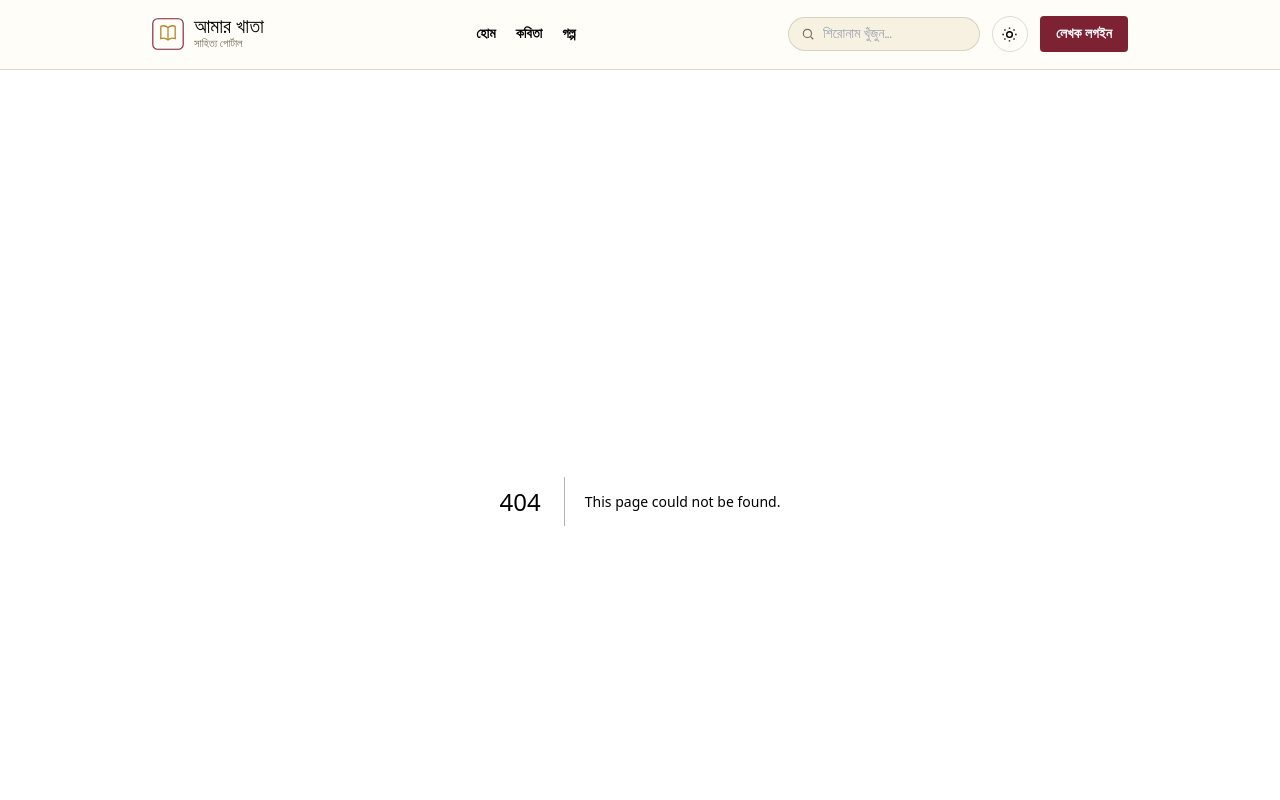
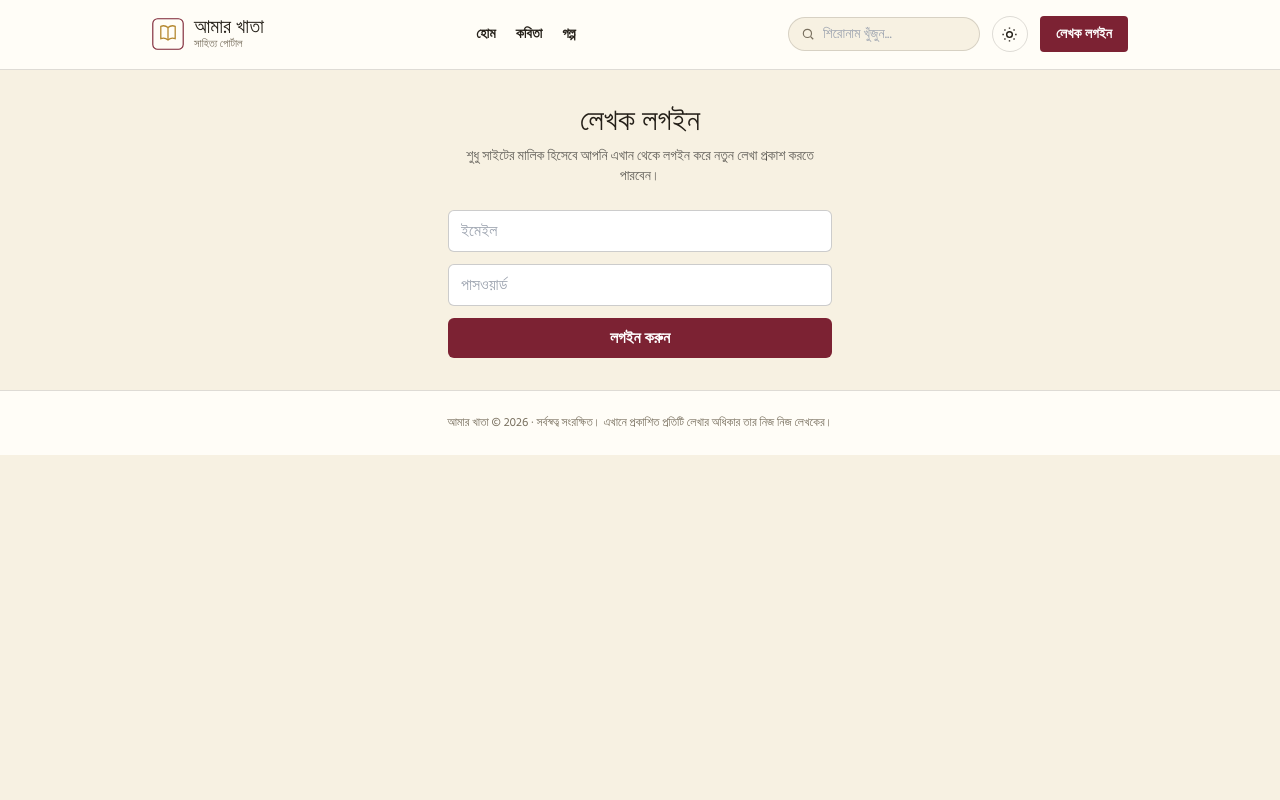
Before and after one commit to amraaimers-debug/amar-khata-web, a Next.js app: page /login in a window 1280 px wide. Before the commit this address had no page. Shown: the top 800 px of the page. Built offline with nearby package versions, Linux system fonts and the light colour scheme; no server answers; a web font is replaced by a local one.

Commit message:
শেয়ার, প্রিভিউ ছবি ও ফেভিকন যোগ

```diff
--- a/app/login/app-post-id-page.js
+++ /dev/null
@@ -1,62 +0,0 @@
-import { supabase } from "../../../lib/supabase";
-import PostInteractions from "./PostInteractions";
-import AuthorControls from "./AuthorControls";
-import ShareButton from "../../ShareButton";
-
-export async function generateMetadata({ params }) {
-  const { data: post } = await supabase
-    .from("posts")
-    .select("title, content, author_name")
-    .eq("id", params.id)
-    .single();
-
-  if (!post) return { title: "লেখা পাওয়া যায়নি" };
-
-  const description = (post.content || "").split("\n")[0].slice(0, 150);
-  return {
-    title: post.title,
-    description,
-    openGraph: { title: post.title, description },
-  };
-}
-
-export default async function PostPage({ params }) {
-  const { data: post } = await supabase.from("posts").select("*").eq("id", params.id).single();
-  const { data: comments } = await supabase
-    .from("comments")
-    .select("*")
-    .eq("post_id", params.id)
-    .order("created_at", { ascending: false });
-
-  if (!post) return <p>লেখাটি পাওয়া যায়নি।</p>;
-
-  const catColor = post.type === "কবিতা" ? "var(--maroon)" : "var(--forest)";
-
-  return (
-    <article className="max-w-2xl mx-auto">
-      <div
-        className="text-xs font-bold inline-block px-2.5 py-1 rounded-full mb-4"
-        style={{ background: `${catColor}1a`, color: catColor }}
-      >
-        {post.type}
-      </div>
-      <h1 className="font-display text-4xl mb-2">{post.title}</h1>
-      <div className="text-sm mb-8" style={{ color: "var(--muted)" }}>{post.author_name}</div>
-      <div
-        className="font-serif text-lg leading-loose whitespace-pre-line mb-10"
-        style={{ color: "var(--ink)" }}
-      >
-        {post.content}
-      </div>
-      <div className="flex items-center gap-3 mb-2">
-        <ShareButton
-          title={post.title}
-          className="px-3 py-1.5 rounded-full border font-semibold text-sm flex items-center gap-1.5"
-          style={{ borderColor: "var(--line)", color: "var(--ink)" }}
-        />
-      </div>
-      <AuthorControls postId={post.id} />
-      <PostInteractions post={post} initialComments={comments || []} />
-    </article>
-  );
-}
--- /dev/null
+++ b/app/login/page.js
@@ -0,0 +1,51 @@
+"use client";
+import { useState } from "react";
+import { useRouter } from "next/navigation";
+import { supabase } from "../../lib/supabase";
+
+export default function LoginPage() {
+  const [email, setEmail] = useState("");
+  const [password, setPassword] = useState("");
+  const [error, setError] = useState("");
+  const router = useRouter();
+
+  async function handleLogin(e) {
+    e.preventDefault();
+    setError("");
+    const { error } = await supabase.auth.signInWithPassword({ email, password });
+    if (error) {
+      setError("লগইন ব্যর্থ হয়েছে। ইমেইল/পাসওয়ার্ড ঠিক আছে কিনা দেখুন।");
+      return;
+    }
+    router.push("/publish");
+  }
+
+  return (
+    <div className="max-w-sm mx-auto text-center">
+      <h1 className="font-display text-3xl mb-2">লেখক লগইন</h1>
+      <p className="text-sm text-black/60 mb-6">
+        শুধু সাইটের মালিক হিসেবে আপনি এখান থেকে লগইন করে নতুন লেখা প্রকাশ করতে পারবেন।
+      </p>
+      <form onSubmit={handleLogin} className="flex flex-col gap-3 text-left">
+        <input
+          type="email"
+          required
+          value={email}
+          onChange={(e) => setEmail(e.target.value)}
+          placeholder="ইমেইল"
+          className="border border-black/20 rounded-md px-3 py-2"
+        />
+        <input
+          type="password"
+          required
+          value={password}
+          onChange={(e) => setPassword(e.target.value)}
+          placeholder="পাসওয়ার্ড"
+          className="border border-black/20 rounded-md px-3 py-2"
+        />
+        {error && <p className="text-red-700 text-sm">{error}</p>}
+        <button className="bg-maroon text-white rounded-md py-2 font-semibold">লগইন করুন</button>
+      </form>
+    </div>
+  );
+}
--- a/app/post/[id]/page.js
+++ b/app/post/[id]/page.js
@@ -1,6 +1,24 @@
 import { supabase } from "../../../lib/supabase";
 import PostInteractions from "./PostInteractions";
 import AuthorControls from "./AuthorControls";
+import ShareButton from "../../ShareButton";
+
+export async function generateMetadata({ params }) {
+  const { data: post } = await supabase
+    .from("posts")
+    .select("title, content, author_name")
+    .eq("id", params.id)
+    .single();
+
+  if (!post) return { title: "লেখা পাওয়া যায়নি" };
+
+  const description = (post.content || "").split("\n")[0].slice(0, 150);
+  return {
+    title: post.title,
+    description,
+    openGraph: { title: post.title, description },
+  };
+}
 
 export default async function PostPage({ params }) {
   const { data: post } = await supabase.from("posts").select("*").eq("id", params.id).single();
@@ -30,6 +48,13 @@ export default async function PostPage({ params }) {
       >
         {post.content}
       </div>
+      <div className="flex items-center gap-3 mb-2">
+        <ShareButton
+          title={post.title}
+          className="px-3 py-1.5 rounded-full border font-semibold text-sm flex items-center gap-1.5"
+          style={{ borderColor: "var(--line)", color: "var(--ink)" }}
+        />
+      </div>
       <AuthorControls postId={post.id} />
       <PostInteractions post={post} initialComments={comments || []} />
     </article>
```
